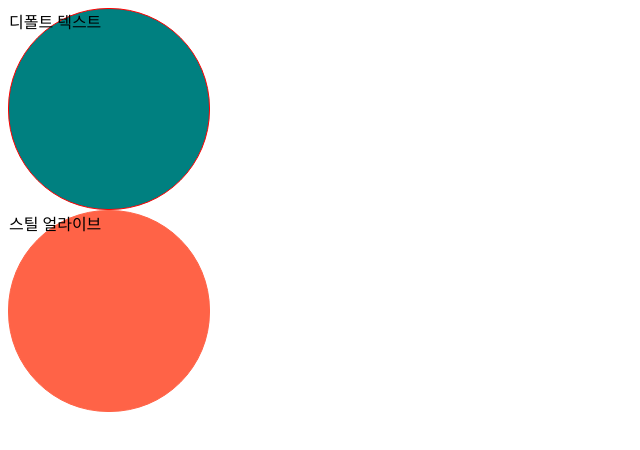
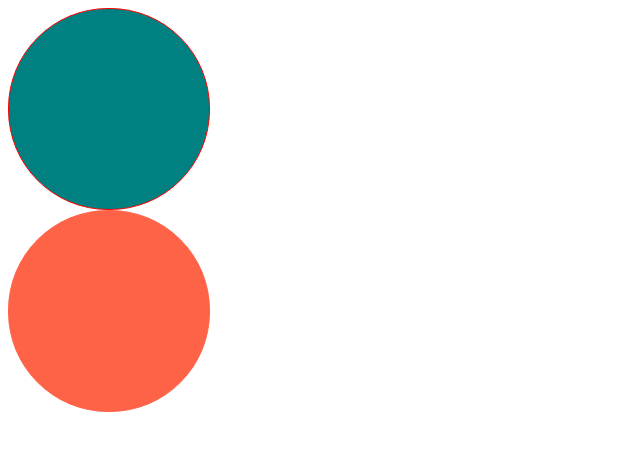
Before and after one commit to Whited123/react-masterclass, a React (Create React App) app: page / in a window 1280 px wide. Shown: the top 450 px of the page, without its empty margins (0-640 px from the left). Built offline with nearby package versions, Linux system fonts and the light colour scheme.

Commit message:
리액트 mc 3.4
useState복습 그런데 타입스크립트를 곁들인

```diff
--- a/src/App.tsx
+++ b/src/App.tsx
@@ -5,7 +5,7 @@ function App() {
   return (
     <div>
       <Circle borderColor="red" bgColor="teal" />
-      <Circle text="스틸 얼라이브" bgColor="tomato" />
+      <Circle bgColor="tomato" />
     </div>
   );
 }
--- a/src/Circle.tsx
+++ b/src/Circle.tsx
@@ -1,3 +1,4 @@
+import { useState } from "react";
 import styled from "styled-components";
 
 interface ContainerProps {
@@ -16,15 +17,11 @@ const Container = styled.div<ContainerProps>`
 interface CircleProps {
   bgColor: string;
   borderColor?: string;
-  text?: string;
 }
 
-function Circle({ bgColor, borderColor, text = "디폴트 텍스트" }: CircleProps) {
-  return (
-    <Container bgColor={bgColor} borderColor={borderColor ?? bgColor}>
-      {text}
-    </Container>
-  );
+function Circle({ bgColor, borderColor }: CircleProps) {
+  const [value, setValue] = useState<number | string>();
+  return <Container bgColor={bgColor} borderColor={borderColor ?? bgColor} />;
 }
 
 export default Circle;
```
